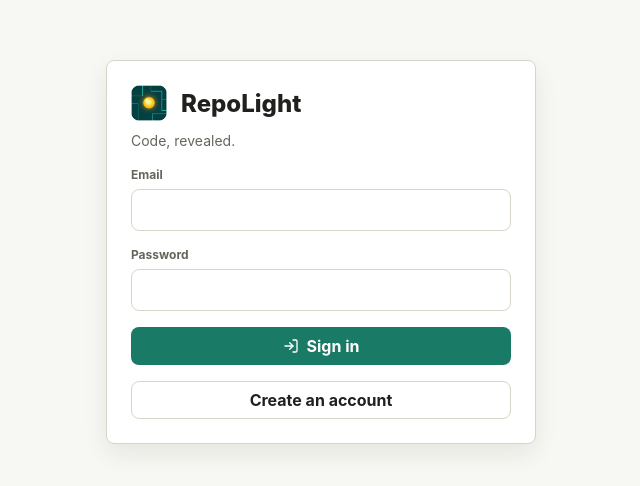
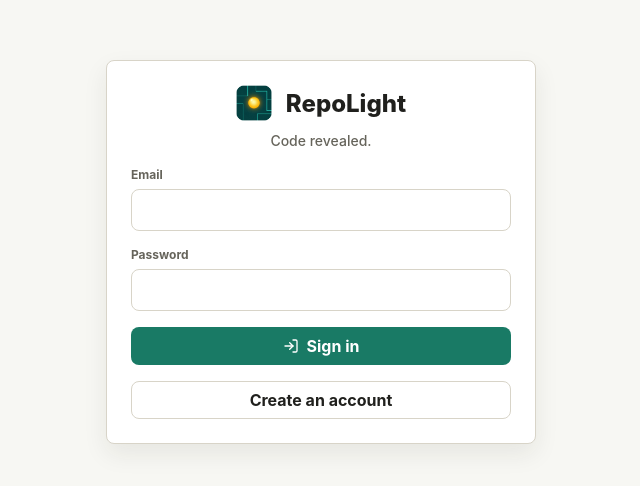
Before and after one commit to codepetca/repolight, a Next.js app: page /login in a window 1280 px wide. Shown: the part 148-634 px from the top of the page, without its empty margins (319-959 px from the left). Built offline with nearby package versions, Linux system fonts and the light colour scheme.

Commit message:
Center sign-in branding and simplify the tagline

```diff
--- a/src/app/globals.css
+++ b/src/app/globals.css
@@ -387,13 +387,19 @@ button:disabled {
 
 .auth-panel .brand {
   display: grid;
-  grid-template-columns: 36px minmax(0, 1fr);
+  grid-template-columns: 36px auto;
+  justify-content: center;
   gap: 10px 14px;
 }
 
 .auth-panel .brand-copy { display: contents; }
 .auth-panel .brand-name { font-size: 24px; }
-.auth-panel .brand-tagline { grid-column: 1 / -1; font-size: 14px; }
+.auth-panel .brand-tagline {
+  grid-column: 1 / -1;
+  font-size: 14px;
+  font-weight: 500;
+  text-align: center;
+}
 
 .alert {
   border: 1px solid #e4c7c3;
--- a/src/app/layout.tsx
+++ b/src/app/layout.tsx
@@ -3,7 +3,7 @@ import './globals.css'
 
 export const metadata: Metadata = {
   title: 'RepoLight',
-  description: 'Code, revealed.',
+  description: 'Code revealed.',
   icons: {
     icon: [
       { url: '/repolight-icon-32.png', type: 'image/png', sizes: '32x32' },
--- a/src/components/Brand.tsx
+++ b/src/components/Brand.tsx
@@ -6,7 +6,7 @@ export function Brand({ heading = false }: { heading?: boolean }) {
     <Image className="brand-mark" src="/repolight-mark.png" width={36} height={36} alt="" aria-hidden="true" priority />
     <span className="brand-copy">
       <Name className="brand-name">RepoLight</Name>
-      <span className="brand-tagline">Code, revealed.</span>
+      <span className="brand-tagline">Code revealed.</span>
     </span>
   </>
 }
```
Also changed, not shown: .ai/CURRENT.md, 2 other files (tests, documents, lock files or other folders).
